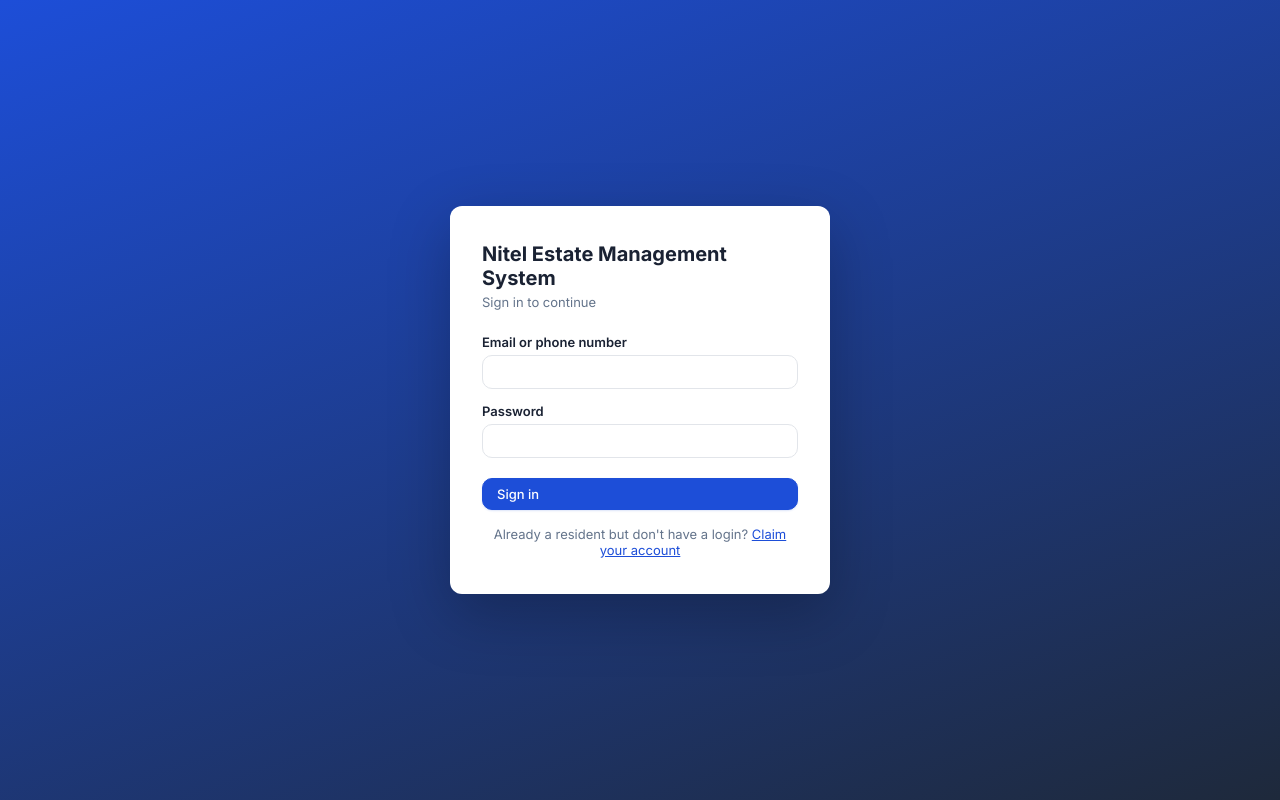
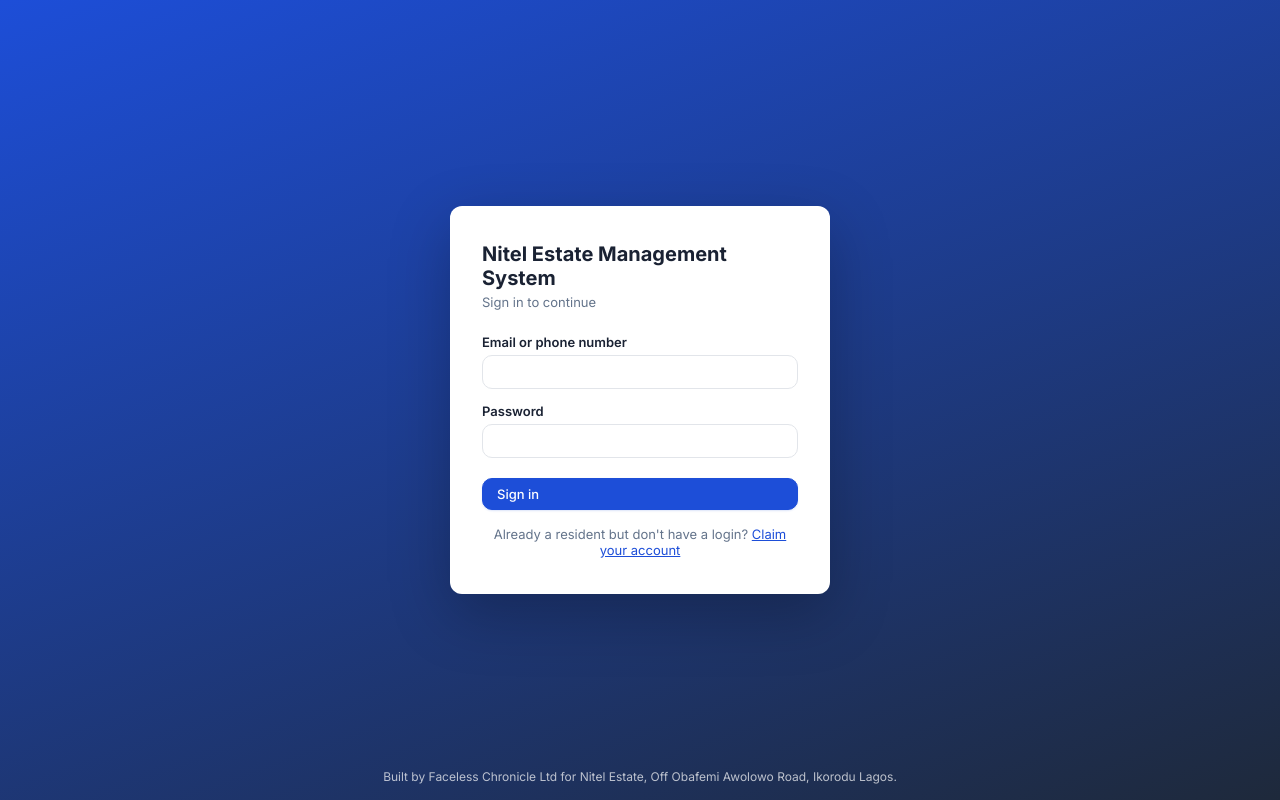
Before and after one commit to Emmarock/nems, a React (Vite) app in the folder frontend/: page /login in a window 1280 px wide. Built offline with nearby package versions, Linux system fonts and the light colour scheme.

Commit message:
added tour to frontend

```diff
--- /dev/null
+++ b/frontend/src/components/Footer.tsx
@@ -0,0 +1,9 @@
+/** Shown on every page — the authenticated app shell (see Layout) and each standalone auth page
+ * (login, claim account, set/reset password) alike. */
+export function Footer() {
+  return (
+    <footer className="app-footer">
+      Built by Faceless Chronicle Ltd for Nitel Estate, Off Obafemi Awolowo Road, Ikorodu Lagos.
+    </footer>
+  )
+}
--- a/frontend/src/components/Layout.tsx
+++ b/frontend/src/components/Layout.tsx
@@ -5,6 +5,7 @@ import { useTour } from '../tour/TourContext'
 import { NotificationBell } from './NotificationBell'
 import { ChangePasswordModal } from './ChangePasswordModal'
 import { TourOverlay } from './TourOverlay'
+import { Footer } from './Footer'
 import {
   BellIcon,
   CarIcon,
@@ -154,6 +155,7 @@ export function Layout({ children }: { children: ReactNode }) {
           </div>
         </header>
         <main className="content">{children}</main>
+        <Footer />
       </div>
 
       {passwordModalOpen && <ChangePasswordModal onClose={() => setPasswordModalOpen(false)} />}
--- a/frontend/src/index.css
+++ b/frontend/src/index.css
@@ -1599,6 +1599,26 @@ select:disabled {
   text-overflow: ellipsis;
 }
 
+/* components/Footer - shown on every page (Layout's app shell + every standalone auth page). */
+.app-footer {
+  text-align: center;
+  font-size: 12px;
+  color: var(--color-text-muted);
+  padding: 16px 20px;
+}
+
+/* Auth pages (.login-page) are a full-viewport centered layout with nothing to scroll - pin the
+   footer to the bottom there instead of letting it push the centered card off-center, and
+   lighten it since that page's background is a dark gradient, not the app's own light one. */
+.login-page .app-footer {
+  position: fixed;
+  left: 0;
+  right: 0;
+  bottom: 0;
+  color: rgba(255, 255, 255, 0.7);
+  padding-bottom: calc(16px + env(safe-area-inset-bottom, 0px));
+}
+
 /* Guided tour (components/TourOverlay) - same box-shadow "cutout" technique as
    .qr-scanner-frame, just data-driven by a measured target rect instead of a fixed inset. */
 .tour-root {
--- a/frontend/src/pages/auth/ClaimAccountPage.tsx
+++ b/frontend/src/pages/auth/ClaimAccountPage.tsx
@@ -2,6 +2,7 @@ import { useState, type FormEvent } from 'react'
 import { Link } from 'react-router-dom'
 import { authApi } from '../../api/endpoints'
 import { apiErrorMessage } from '../../api/client'
+import { Footer } from '../../components/Footer'
 
 type Step = 'phone' | 'code' | 'done'
 
@@ -59,6 +60,7 @@ export function ClaimAccountPage() {
             Back to login
           </Link>
         </div>
+        <Footer />
       </div>
     )
   }
@@ -113,6 +115,7 @@ export function ClaimAccountPage() {
             </button>
           </p>
         </div>
+        <Footer />
       </div>
     )
   }
@@ -144,6 +147,7 @@ export function ClaimAccountPage() {
           <Link to="/login">Back to login</Link>
         </p>
       </div>
+      <Footer />
     </div>
   )
 }
--- a/frontend/src/pages/auth/ForcePasswordChangePage.tsx
+++ b/frontend/src/pages/auth/ForcePasswordChangePage.tsx
@@ -3,6 +3,7 @@ import { useNavigate } from 'react-router-dom'
 import { useAuth } from '../../auth/AuthContext'
 import { authApi } from '../../api/endpoints'
 import { apiErrorMessage } from '../../api/client'
+import { Footer } from '../../components/Footer'
 
 /**
  * Blocks the app entirely (see ProtectedRoute) until a bulk-created or admin-reset account sets
@@ -88,6 +89,7 @@ export function ForcePasswordChangePage() {
           </button>
         </form>
       </div>
+      <Footer />
     </div>
   )
 }
--- a/frontend/src/pages/auth/LoginPage.tsx
+++ b/frontend/src/pages/auth/LoginPage.tsx
@@ -2,6 +2,7 @@ import { useState, type FormEvent } from 'react'
 import { Link, useNavigate } from 'react-router-dom'
 import { useAuth } from '../../auth/AuthContext'
 import { apiErrorMessage, consumeAuthMessage, consumePostLoginRedirect } from '../../api/client'
+import { Footer } from '../../components/Footer'
 
 export function LoginPage() {
   const { login } = useAuth()
@@ -63,6 +64,7 @@ export function LoginPage() {
           Already a resident but don't have a login? <Link to="/claim-account">Claim your account</Link>
         </p>
       </div>
+      <Footer />
     </div>
   )
 }
--- a/frontend/src/pages/auth/SetPasswordPage.tsx
+++ b/frontend/src/pages/auth/SetPasswordPage.tsx
@@ -2,6 +2,7 @@ import { useState, type FormEvent } from 'react'
 import { useNavigate, useSearchParams } from 'react-router-dom'
 import { authApi } from '../../api/endpoints'
 import { apiErrorMessage } from '../../api/client'
+import { Footer } from '../../components/Footer'
 
 /**
  * Lands here from the one-time link in an onboarding email (?token=...) — unauthenticated, the
@@ -55,6 +56,7 @@ export function SetPasswordPage() {
             Go to login
           </button>
         </div>
+        <Footer />
       </div>
     )
   }
@@ -94,6 +96,7 @@ export function SetPasswordPage() {
           </button>
         </form>
       </div>
+      <Footer />
     </div>
   )
 }
```
